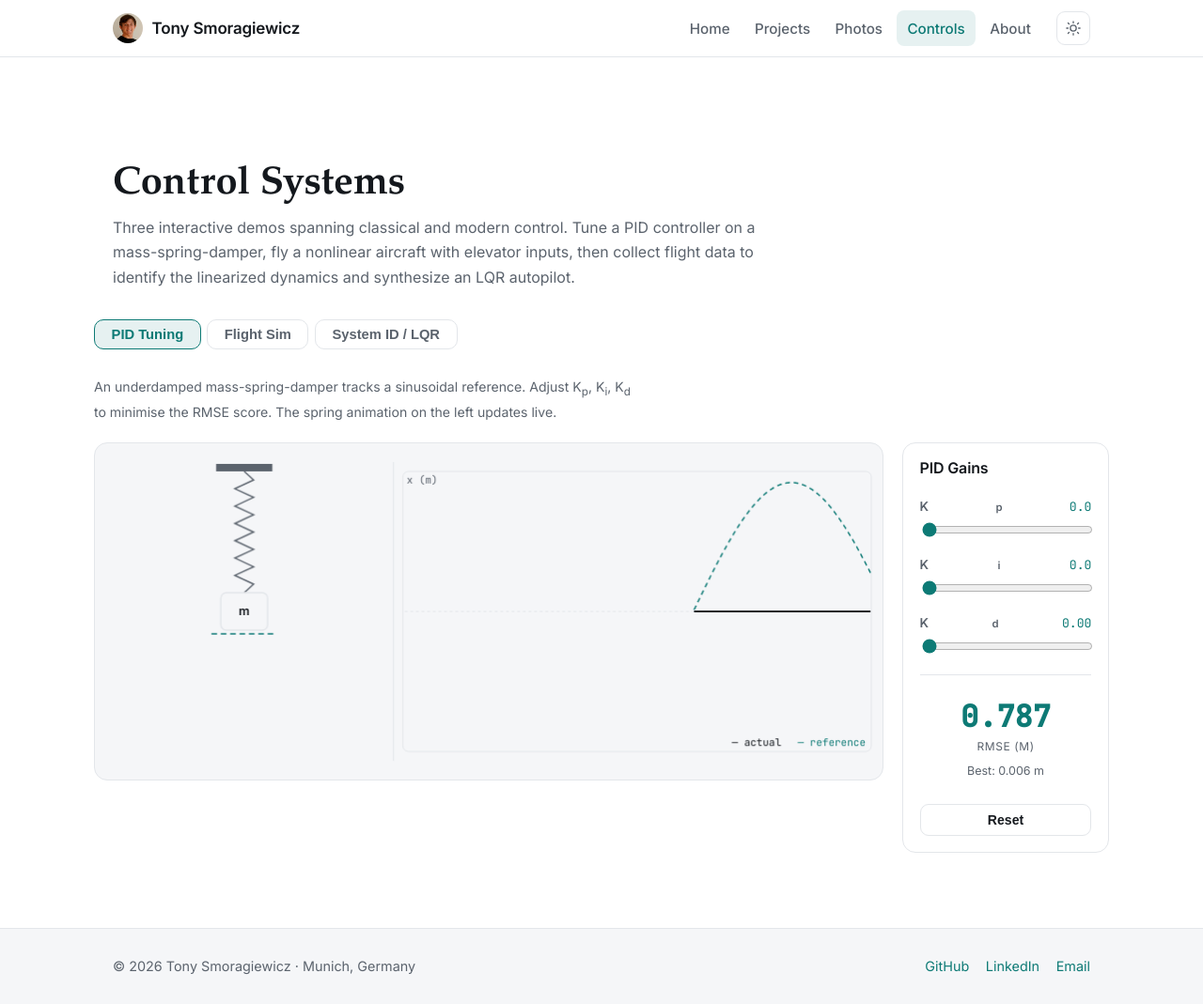
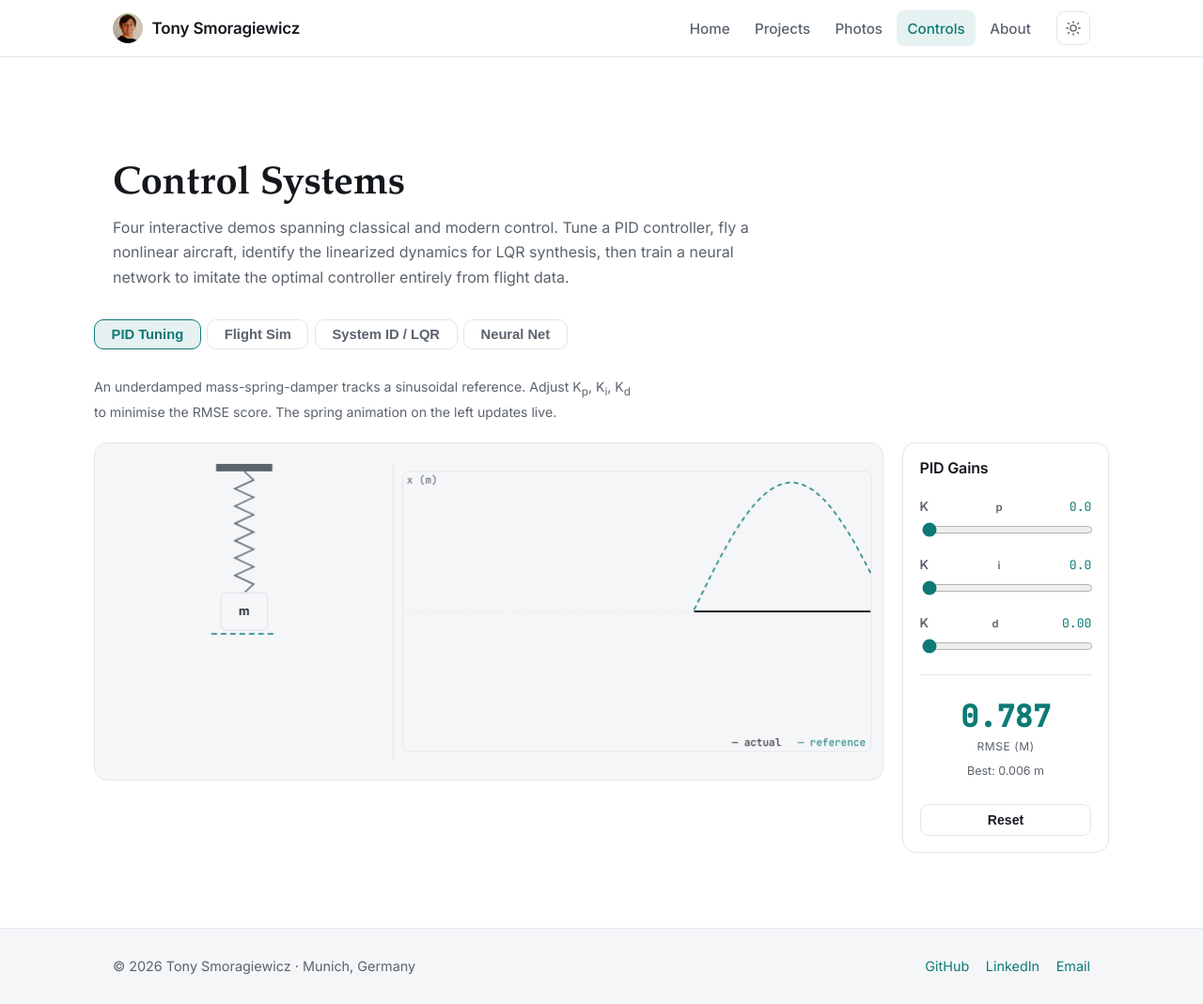
Before and after one commit to Tsmorz/Tsmorz.github.io, a Jekyll site: the page built from controls.md, in a window 1280 px wide and 1069 px high. Shown: the whole window at 94% size. Built offline with Jekyll 4.4.1, drawn with Linux system fonts in a browser that asks for light colours; some web fonts are replaced; part of the change alters nothing that is shown.

Commit message:
Add neural network demo (Demo 4) — behavioral cloning of LQR controller
- Append nnDemo() IIFE to controls.js: numerical Jacobian linearization,
  DARE-based true LQR computation, 2000-sample behavioral cloning dataset
  generation, feedforward net with configurable depth/width (1-3 hidden
  layers, 4-32 neurons), He init, Adam optimizer, async 150-epoch training
  loop with live MSE loss canvas, and NN-as-live-flight-controller mode
- Fix controls.md: move Demo 4 section inside the outer .section.wrap div
  (stray </div> was closing the wrapper before the NN section)
- Pass viewLo/viewHi to makeFlightRenderer extraFn callback so callers
  can map altitudes to screen coordinates

Co-Authored-By: Claude Sonnet 4.6 <noreply@anthropic.com>

```diff
--- a/assets/js/controls.js
+++ b/assets/js/controls.js
@@ -638,7 +638,7 @@
         ctx.fillText('Resetting in a moment…', W / 2, H / 2 + 16);
       }
 
-      if (typeof extraFn === 'function') extraFn(ctx, W, H);
+      if (typeof extraFn === 'function') extraFn(ctx, W, H, viewLo, viewHi);
     }
 
     return { render: render, resetViewport: function () { viewLo = REF_LO; viewHi = REF_HI; } };
@@ -1144,4 +1144,398 @@
     }
   })();
 
+  /* ================================================================
+     Demo 4 — Neural Network Controller
+     Behavioral cloning: a feedforward net imitates the LQR computed
+     from the true linearization, trained in-browser via Adam.
+  ================================================================ */
+  (function nnDemo() {
+    var canvas = document.getElementById('nn-canvas');
+    if (!canvas) return;
+    var renderer = makeFlightRenderer(canvas);
+
+    var REF_OMEGA = 0.15, REF_AMP = 100, H_CENTER = 1200;
+    var state, simT, de_rad, simStatus, resetTimer;
+    var errRing = [], RING = 1200;
+    var nnIntErr = 0;
+
+    function resetSim() {
+      state = [TRIM.V, TRIM.gamma, TRIM.alpha, TRIM.q, TRIM.h, TRIM.x];
+      simT = 0; de_rad = TRIM.de; simStatus = 'ok'; nnIntErr = 0;
+      errRing = [];
+      renderer.resetViewport();
+    }
+    resetSim();
+
+    /* ── Compact 4×4 matrix helpers ──────────────────────────── */
+    function m4eye() { return [[1,0,0,0],[0,1,0,0],[0,0,1,0],[0,0,0,1]]; }
+    function m4copy(m) { return m.map(function(r) { return r.slice(); }); }
+    function m4add(A, B) { return A.map(function(r,i) { return r.map(function(v,j) { return v+B[i][j]; }); }); }
+    function m4scale(A, s) { return A.map(function(r) { return r.map(function(v) { return v*s; }); }); }
+    function m4mul(A, B) {
+      var C = [[0,0,0,0],[0,0,0,0],[0,0,0,0],[0,0,0,0]];
+      for (var i=0;i<4;i++) for (var j=0;j<4;j++) for (var k=0;k<4;k++) C[i][j] += A[i][k]*B[k][j];
+      return C;
+    }
+    function m4T(A) {
+      return [[A[0][0],A[1][0],A[2][0],A[3][0]],[A[0][1],A[1][1],A[2][1],A[3][1]],
+              [A[0][2],A[1][2],A[2][2],A[3][2]],[A[0][3],A[1][3],A[2][3],A[3][3]]];
+    }
+    function m4mulv(A, v) { return A.map(function(r) { return r[0]*v[0]+r[1]*v[1]+r[2]*v[2]+r[3]*v[3]; }); }
+    function m4vlt(v, A) { return [0,1,2,3].map(function(j) { return v[0]*A[0][j]+v[1]*A[1][j]+v[2]*A[2][j]+v[3]*A[3][j]; }); }
+    function vdot4(a, b) { return a[0]*b[0]+a[1]*b[1]+a[2]*b[2]+a[3]*b[3]; }
+    function m4os(col, row, s) { return col.map(function(c,ci) { return row.map(function(r) { return c*r*s; }); }); }
+
+    /* ── True LQR via numerical Jacobian + DARE ──────────────── */
+    var K_true = null;
+
+    function computeTrueLQR() {
+      var eps = 1e-5;
+      var x0 = [TRIM.V, TRIM.gamma, TRIM.alpha, TRIM.q, TRIM.h, 0];
+      var u0 = TRIM.de;
+
+      function f4(x6, u) { return flightDerivatives(0, x6, u).slice(0, 4); }
+
+      var cols = [];
+      for (var j = 0; j < 4; j++) {
+        var xp = x0.slice(); xp[j] += eps;
+        var xm = x0.slice(); xm[j] -= eps;
+        var fp = f4(xp, u0), fm = f4(xm, u0);
+        cols.push(fp.map(function(v, i) { return (v - fm[i]) / (2*eps); }));
+      }
+      var A = [[],[],[],[]];
+      for (var j = 0; j < 4; j++) for (var i = 0; i < 4; i++) A[i].push(cols[j][i]);
+
+      var fp2 = f4(x0, u0+eps), fm2 = f4(x0, u0-eps);
+      var Bv = fp2.map(function(v, i) { return (v - fm2[i]) / (2*eps); });
+
+      var dt = 0.05;
+      var Ad = m4add(m4eye(), m4scale(A, dt));
+      var Bd = Bv.map(function(v) { return v*dt; });
+      var Q = [[0.01,0,0,0],[0,100,0,0],[0,0,1,0],[0,0,0,0.1]], R = 1.0;
+      var P = m4copy(Q);
+      for (var iter = 0; iter < 2000; iter++) {
+        var PB = m4mulv(P, Bd), BtPB = vdot4(Bd, PB) + R;
+        var BtPA = m4vlt(Bd, m4mul(P, Ad));
+        var Pnew = m4add(m4add(Q, m4mul(m4T(Ad), m4mul(P, Ad))),
+                         m4scale(m4os(m4mulv(m4T(Ad), PB), BtPA, 1/BtPB), -1));
+        var diff = 0;
+        for (var r=0;r<4;r++) for (var c=0;c<4;c++) diff += Math.pow(Pnew[r][c]-P[r][c], 2);
+        P = Pnew;
+        if (diff < 1e-12) break;
+      }
+      var PB3 = m4mulv(P, Bd), BtPB3 = vdot4(Bd, PB3) + R;
+      return m4vlt(Bd, m4mul(P, Ad)).map(function(v) { return v/BtPB3; });
+    }
+
+    /* ── Training data generation ────────────────────────────── */
+    var INPUT_SCALES = [20, 0.3, 0.2, 0.5, 200, 500];
+
+    function genData() {
+      if (!K_true) K_true = computeTrueLQR();
+      var data = [], s = [TRIM.V, TRIM.gamma, TRIM.alpha, TRIM.q, TRIM.h, 0];
+      var t = 0, intErr = 0, dt = 0.025;
+      for (var i = 0; i < 2000; i++) {
+        var hRef = H_CENTER + REF_AMP * Math.sin(REF_OMEGA * t);
+        var dx = [s[0]-TRIM.V, s[1]-TRIM.gamma, s[2]-TRIM.alpha, s[3]-TRIM.q];
+        var du = -(K_true[0]*dx[0]+K_true[1]*dx[1]+K_true[2]*dx[2]+K_true[3]*dx[3]);
+        var de = clamp(TRIM.de + du, deg2rad(-20), deg2rad(20));
+        var errH = s[4] - hRef;
+        intErr = clamp(intErr + errH * dt, -1000, 1000);
+        data.push({ x: [dx[0], dx[1], dx[2], dx[3], errH, intErr], y: de / deg2rad(20) });
+        s = rk4(s, t, dt, function(tt, ss) { return flightDerivatives(tt, ss, de); });
+        s[4] = Math.max(s[4], 0);
+        t += dt;
+        if (i % 80 === 0) { s[1] += (Math.random()-0.5)*0.04; s[2] += (Math.random()-0.5)*0.02; }
+      }
+      return data;
+    }
+
+    /* ── Neural network (arbitrary depth feedforward, tanh) ───── */
+    var nLayers = 1, nNeurons = 16;
+    var net = null, adam = null, nnActive = false;
+    var lossHistory = [], trainingData = null;
+
+    function getLayerSizes() {
+      var s = [6];
+      for (var i = 0; i < nLayers; i++) s.push(nNeurons);
+      s.push(1);
+      return s;
+    }
+
+    function initNet(sizes) {
+      var W = [], b = [];
+      for (var l = 0; l < sizes.length-1; l++) {
+        var ni = sizes[l], no = sizes[l+1];
+        var w = new Float64Array(ni*no);
+        var sc = Math.sqrt(2/ni);
+        for (var k = 0; k < w.length; k++) {
+          var u1 = Math.random()+1e-10, u2 = Math.random();
+          w[k] = sc * Math.sqrt(-2*Math.log(u1)) * Math.cos(2*Math.PI*u2);
+        }
+        W.push(w); b.push(new Float64Array(no));
+      }
+      return { sizes: sizes, W: W, b: b };
+    }
+
+    function fwdNet(nn, xRaw) {
+      var inp = xRaw.map(function(v,i) { return clamp(v/INPUT_SCALES[i],-3,3); });
+      var a = [new Float64Array(inp)];
+      for (var l = 0; l < nn.W.length; l++) {
+        var ni = nn.sizes[l], no = nn.sizes[l+1];
+        var z = new Float64Array(no);
+        for (var i = 0; i < no; i++) {
+          var sum = nn.b[l][i];
+          for (var j = 0; j < ni; j++) sum += nn.W[l][i*ni+j] * a[l][j];
+          z[i] = (l < nn.W.length-1) ? Math.tanh(sum) : sum;
+        }
+        a.push(z);
+      }
+      return { out: a[a.length-1][0], a: a };
+    }
+
+    function bwdNet(nn, cache, target) {
+      var nL = nn.W.length;
+      var dW = nn.W.map(function(w) { return new Float64Array(w.length); });
+      var db = nn.b.map(function(bi) { return new Float64Array(bi.length); });
+      var delta = [cache.out - target];
+      for (var l = nL-1; l >= 0; l--) {
+        var ni = nn.sizes[l], no = nn.sizes[l+1];
+        for (var i = 0; i < no; i++) {
+          var d = delta[i];
+          if (l < nL-1) d *= (1 - cache.a[l+1][i]*cache.a[l+1][i]);
+          db[l][i] += d;
+          for (var j = 0; j < ni; j++) dW[l][i*ni+j] += d * cache.a[l][j];
+        }
+        if (l > 0) {
+          var dp = new Float64Array(ni);
+          for (var j = 0; j < ni; j++) {
+            var s = 0;
+            for (var i = 0; i < no; i++) {
+              var d2 = delta[i];
+              if (l < nL-1) d2 *= (1 - cache.a[l+1][i]*cache.a[l+1][i]);
+              s += nn.W[l][i*ni+j] * d2;
+            }
+            dp[j] = s;
+          }
+          delta = Array.prototype.slice.call(dp);
+        }
+      }
+      return { dW: dW, db: db };
+    }
+
+    function initAdam(nn) {
+      return {
+        mW: nn.W.map(function(w) { return new Float64Array(w.length); }),
+        vW: nn.W.map(function(w) { return new Float64Array(w.length); }),
+        mb: nn.b.map(function(bi) { return new Float64Array(bi.length); }),
+        vb: nn.b.map(function(bi) { return new Float64Array(bi.length); }),
+        t: 0
+      };
+    }
+
+    function adamStep(nn, grads, am, lr) {
+      var b1=0.9, b2=0.999, eps=1e-8;
+      am.t++;
+      var bc1 = 1-Math.pow(b1,am.t), bc2 = 1-Math.pow(b2,am.t);
+      for (var l = 0; l < nn.W.length; l++) {
+        for (var k = 0; k < nn.W[l].length; k++) {
+          am.mW[l][k] = b1*am.mW[l][k] + (1-b1)*grads.dW[l][k];
+          am.vW[l][k] = b2*am.vW[l][k] + (1-b2)*grads.dW[l][k]*grads.dW[l][k];
+          nn.W[l][k] -= lr*(am.mW[l][k]/bc1) / (Math.sqrt(am.vW[l][k]/bc2)+eps);
+        }
+        for (var k = 0; k < nn.b[l].length; k++) {
+          am.mb[l][k] = b1*am.mb[l][k] + (1-b1)*grads.db[l][k];
+          am.vb[l][k] = b2*am.vb[l][k] + (1-b2)*grads.db[l][k]*grads.db[l][k];
+          nn.b[l][k] -= lr*(am.mb[l][k]/bc1) / (Math.sqrt(am.vb[l][k]/bc2)+eps);
+        }
+      }
+    }
+
+    /* ── Loss canvas ─────────────────────────────────────────── */
+    var lossCanvas = document.getElementById('nn-loss-canvas');
+    var lossCtx    = lossCanvas && lossCanvas.getContext('2d');
+
+    function drawLoss() {
+      if (!lossCtx || !lossHistory.length) return;
+      var W = lossCanvas.offsetWidth || 200, H = 72;
+      lossCanvas.width  = Math.round(W * (window.devicePixelRatio || 1));
+      lossCanvas.height = Math.round(H * (window.devicePixelRatio || 1));
+      lossCtx.setTransform(window.devicePixelRatio||1, 0, 0, window.devicePixelRatio||1, 0, 0);
+      lossCtx.fillStyle = cssVar('--bg-soft');
+      lossCtx.fillRect(0, 0, W, H);
+      var maxL = Math.max.apply(null, lossHistory), n = lossHistory.length;
+      lossCtx.strokeStyle = cssVar('--accent');
+      lossCtx.lineWidth = 1.5;
+      lossCtx.beginPath();
+      for (var i = 0; i < n; i++) {
+        var x = (i / Math.max(n-1, 1)) * W;
+        var y = H - 4 - (lossHistory[i] / Math.max(maxL, 1e-9)) * (H-8);
+        if (i === 0) lossCtx.moveTo(x, y); else lossCtx.lineTo(x, y);
+      }
+      lossCtx.stroke();
+      lossCtx.fillStyle = cssVar('--text-muted');
+      lossCtx.font = '10px monospace';
+      lossCtx.textAlign = 'left'; lossCtx.textBaseline = 'top';
+      lossCtx.fillText('MSE loss', 4, 3);
+    }
+
+    /* ── Training loop (async via setTimeout) ────────────────── */
+    function runEpoch(data, batchSize) {
+      for (var i = data.length-1; i > 0; i--) {
+        var j = Math.floor(Math.random()*(i+1));
+        var tmp = data[i]; data[i] = data[j]; data[j] = tmp;
+      }
+      var totalLoss = 0;
+      for (var b = 0; b < data.length; b += batchSize) {
+        var batch = data.slice(b, b+batchSize);
+        var accDW = net.W.map(function(w) { return new Float64Array(w.length); });
+        var accDb = net.b.map(function(bi) { return new Float64Array(bi.length); });
+        for (var s = 0; s < batch.length; s++) {
+          var cache = fwdNet(net, batch[s].x);
+          var err = cache.out - batch[s].y;
+          totalLoss += err*err;
+          var g = bwdNet(net, cache, batch[s].y);
+          for (var l = 0; l < net.W.length; l++) {
+            for (var k = 0; k < net.W[l].length; k++) accDW[l][k] += g.dW[l][k] / batch.length;
+            for (var k = 0; k < net.b[l].length; k++) accDb[l][k] += g.db[l][k] / batch.length;
+          }
+        }
+        adamStep(net, { dW: accDW, db: accDb }, adam, 0.001);
+      }
+      return totalLoss / data.length;
+    }
+
+    var trainStatusEl = document.getElementById('nn-train-status');
+    var activateBtnEl = document.getElementById('nn-activate-btn');
+
+    function trainLoop(epoch, maxEpochs) {
+      if (epoch >= maxEpochs) {
+        if (trainStatusEl) trainStatusEl.textContent = 'Done — ' + maxEpochs + ' epochs';
+        if (activateBtnEl) activateBtnEl.disabled = false;
+        return;
+      }
+      var loss = runEpoch(trainingData, 32);
+      lossHistory.push(loss);
+      if (trainStatusEl) trainStatusEl.textContent = 'Epoch ' + (epoch+1) + '/' + maxEpochs
+        + '  loss ' + loss.toFixed(5);
+      drawLoss();
+      setTimeout(function() { trainLoop(epoch+1, maxEpochs); }, 0);
+    }
+
+    /* ── DOM wiring ──────────────────────────────────────────── */
+    var layersSlider  = document.getElementById('nn-layers');
+    var neuronsSlider = document.getElementById('nn-neurons');
+    var layersVal     = document.getElementById('nn-layers-val');
+    var neuronsVal    = document.getElementById('nn-neurons-val');
+    var genBtn        = document.getElementById('nn-gen-btn');
+    var genStatus     = document.getElementById('nn-gen-status');
+    var trainBtn      = document.getElementById('nn-train-btn');
+    var scoreEl       = document.getElementById('nn-score');
+    var resetBtn      = document.getElementById('nn-reset');
+
+    function archChanged() {
+      nLayers  = parseInt(layersSlider.value);
+      nNeurons = parseInt(neuronsSlider.value);
+      if (layersVal)  layersVal.textContent  = nLayers;
+      if (neuronsVal) neuronsVal.textContent = nNeurons;
+      net = null; nnActive = false; lossHistory = [];
+      if (activateBtnEl) { activateBtnEl.disabled = true; activateBtnEl.textContent = 'Activate NN'; activateBtnEl.classList.remove('active'); }
+      if (trainStatusEl) trainStatusEl.textContent = 'Architecture changed — retrain';
+      if (lossCtx) lossCtx.clearRect(0, 0, lossCanvas.width, lossCanvas.height);
+    }
+    if (layersSlider)  layersSlider.addEventListener('input', archChanged);
+    if (neuronsSlider) neuronsSlider.addEventListener('input', archChanged);
+
+    if (genBtn) genBtn.addEventListener('click', function() {
+      genBtn.disabled = true;
+      if (genStatus) genStatus.textContent = 'Generating…';
+      setTimeout(function() {
+        if (!K_true) K_true = computeTrueLQR();
+        trainingData = genData();
+        genBtn.disabled = false;
+        if (genStatus) genStatus.textContent = trainingData.length + ' samples ready';
+        if (trainBtn) trainBtn.disabled = false;
+      }, 20);
+    });
+
+    if (trainBtn) trainBtn.addEventListener('click', function() {
+      if (!trainingData) return;
+      net = initNet(getLayerSizes());
+      adam = initAdam(net);
+      lossHistory = [];
+      nnActive = false;
+      if (activateBtnEl) { activateBtnEl.disabled = true; activateBtnEl.textContent = 'Activate NN'; activateBtnEl.classList.remove('active'); }
+      trainLoop(0, 150);
+    });
+
+    if (activateBtnEl) activateBtnEl.addEventListener('click', function() {
+      if (!net) return;
+      nnActive = !nnActive;
+      nnIntErr = 0;
+      activateBtnEl.textContent = nnActive ? 'Deactivate NN' : 'Activate NN';
+      activateBtnEl.classList.toggle('active', nnActive);
+    });
+
+    if (resetBtn) resetBtn.addEventListener('click', resetSim);
+
+    /* ── Simulation step ─────────────────────────────────────── */
+    setInterval(function() {
+      var sec = document.getElementById('sec-nn');
+      if (!sec || !sec.classList.contains('active')) return;
+      if (simStatus !== 'ok') return;
+
+      for (var i = 0; i < 5; i++) {
+        var hRef = H_CENTER + REF_AMP * Math.sin(REF_OMEGA * simT);
+
+        if (nnActive && net) {
+          var dx = [state[0]-TRIM.V, state[1]-TRIM.gamma, state[2]-TRIM.alpha, state[3]-TRIM.q];
+          nnIntErr = clamp(nnIntErr + (state[4]-hRef) * FLIGHT_DT, -1000, 1000);
+          var cache = fwdNet(net, [dx[0], dx[1], dx[2], dx[3], state[4]-hRef, nnIntErr]);
+          de_rad = clamp(cache.out * deg2rad(20), deg2rad(-20), deg2rad(20));
+        }
+
+        state = rk4(state, simT, FLIGHT_DT, function(t, s) {
+          return flightDerivatives(t, s, de_rad);
+        });
+        simT += FLIGHT_DT;
+
+        if (state[4] <= 0) {
+          state[4] = 0; simStatus = 'crashed';
+          if (!resetTimer) resetTimer = setTimeout(function() { resetTimer = null; resetSim(); }, 2500);
+          return;
+        }
+        if (state[0] < 15) {
+          simStatus = 'stalled';
+          if (!resetTimer) resetTimer = setTimeout(function() { resetTimer = null; resetSim(); }, 2500);
+          return;
+        }
+
+        errRing.push(Math.pow(hRef - state[4], 2));
+        if (errRing.length > RING) errRing.shift();
+      }
+
+      if (scoreEl && errRing.length > 0) {
+        var rmse = Math.sqrt(errRing.reduce(function(a,b){return a+b;},0) / errRing.length);
+        scoreEl.textContent = rmse.toFixed(1);
+      }
+    }, 25);
+
+    /* ── Render loop ─────────────────────────────────────────── */
+    (function loop() {
+      var hRef = H_CENTER + REF_AMP * Math.sin(REF_OMEGA * simT);
+      renderer.render(state, simT, de_rad, simStatus, function(ctx, W) {
+        if (nnActive) {
+          ctx.save();
+          ctx.font = 'bold 11px monospace';
+          ctx.textAlign = 'left'; ctx.textBaseline = 'top';
+          ctx.fillStyle = 'rgba(80,200,120,0.9)';
+          ctx.fillText('● NN active', 215, 8);
+          ctx.restore();
+        }
+      });
+      requestAnimationFrame(loop);
+    })();
+  })();
+
 })();
--- a/controls.md
+++ b/controls.md
@@ -9,9 +9,9 @@ permalink: /controls/
   <div class="page-head" style="padding-bottom:0">
     <h1 class="page-title" style="font-size:clamp(1.8rem,4vw,2.6rem)">Control Systems</h1>
     <p class="page-sub controls-intro">
-      Three interactive demos spanning classical and modern control. Tune a PID controller on a
-      mass-spring-damper, fly a nonlinear aircraft with elevator inputs, then collect flight data
-      to identify the linearized dynamics and synthesize an LQR autopilot.
+      Four interactive demos spanning classical and modern control. Tune a PID controller, fly a
+      nonlinear aircraft, identify the linearized dynamics for LQR synthesis, then train a neural
+      network to imitate the optimal controller entirely from flight data.
     </p>
   </div>
 
@@ -19,6 +19,7 @@ permalink: /controls/
     <button class="sim-tab active" role="tab" aria-selected="true"  aria-controls="sec-msd"    id="tab-msd"    type="button">PID Tuning</button>
     <button class="sim-tab"        role="tab" aria-selected="false" aria-controls="sec-flight" id="tab-flight" type="button">Flight Sim</button>
     <button class="sim-tab"        role="tab" aria-selected="false" aria-controls="sec-sysid"  id="tab-sysid"  type="button">System ID / LQR</button>
+    <button class="sim-tab"        role="tab" aria-selected="false" aria-controls="sec-nn"     id="tab-nn"     type="button">Neural Net</button>
   </div>
 
   <!-- ── Demo 1: Mass-Spring-Damper ─────────────────────────────── -->
@@ -170,6 +171,52 @@ permalink: /controls/
       </div>
     </div>
   </section>
+
+  <!-- ── Demo 4: Neural Network Controller ─────────────────────── -->
+  <section class="sim-section" id="sec-nn" role="tabpanel" aria-labelledby="tab-nn">
+    <p class="demo-sub">
+      A small feedforward network learns to imitate the optimal LQR controller via behavioral
+      cloning. Generate training data (the LQR flying the reference), configure the architecture,
+      train with Adam, then activate the NN as the live flight controller.
+    </p>
+    <div class="sim-layout">
+      <div class="sim-canvas-wrap">
+        <canvas class="sim-canvas" id="nn-canvas" width="720" height="380" aria-label="Neural network flight controller"></canvas>
+      </div>
+      <div class="sim-panel">
+        <h3>Architecture</h3>
+        <div class="pid-group">
+          <label>Hidden layers <span id="nn-layers-val">1</span></label>
+          <input type="range" id="nn-layers" min="1" max="3" step="1" value="1">
+        </div>
+        <div class="pid-group">
+          <label>Neurons / layer <span id="nn-neurons-val">16</span></label>
+          <input type="range" id="nn-neurons" min="4" max="32" step="4" value="16">
+        </div>
+
+        <hr style="border:0;border-top:1px solid var(--border);margin:.1rem 0">
+        <h3>1 — Training data</h3>
+        <button class="sim-btn" id="nn-gen-btn" type="button">Generate Data</button>
+        <div class="sysid-count" id="nn-gen-status">No data yet</div>
+
+        <hr style="border:0;border-top:1px solid var(--border);margin:.1rem 0">
+        <h3>2 — Train</h3>
+        <button class="sim-btn" id="nn-train-btn" type="button" disabled>Train Network</button>
+        <canvas id="nn-loss-canvas" width="200" height="72" style="width:100%;border-radius:8px;border:1px solid var(--border);display:block;margin-top:.3rem"></canvas>
+        <div class="sysid-count" id="nn-train-status">—</div>
+
+        <hr style="border:0;border-top:1px solid var(--border);margin:.1rem 0">
+        <h3>3 — Fly</h3>
+        <button class="sim-btn mode-btn" id="nn-activate-btn" type="button" disabled>Activate NN</button>
+
+        <div class="score-block" style="padding-top:.25rem">
+          <span class="score-value" id="nn-score">—</span>
+          <span class="score-label">RMSE (m)</span>
+        </div>
+        <button class="sim-btn" id="nn-reset" type="button">Reset</button>
+      </div>
+    </div>
+  </section>
 </div>
 
 <script src="{{ '/assets/js/controls.js' | relative_url }}"></script>
```
